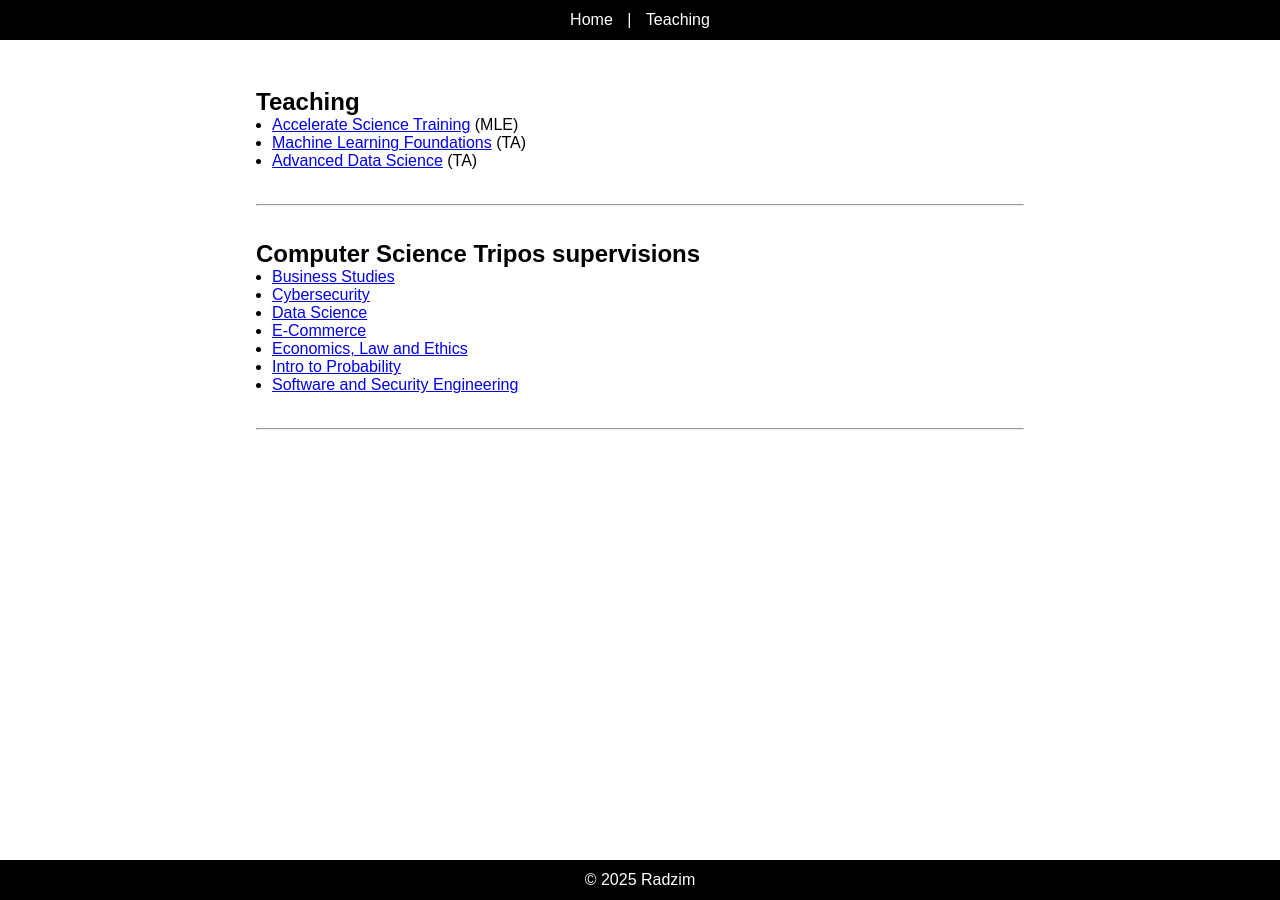
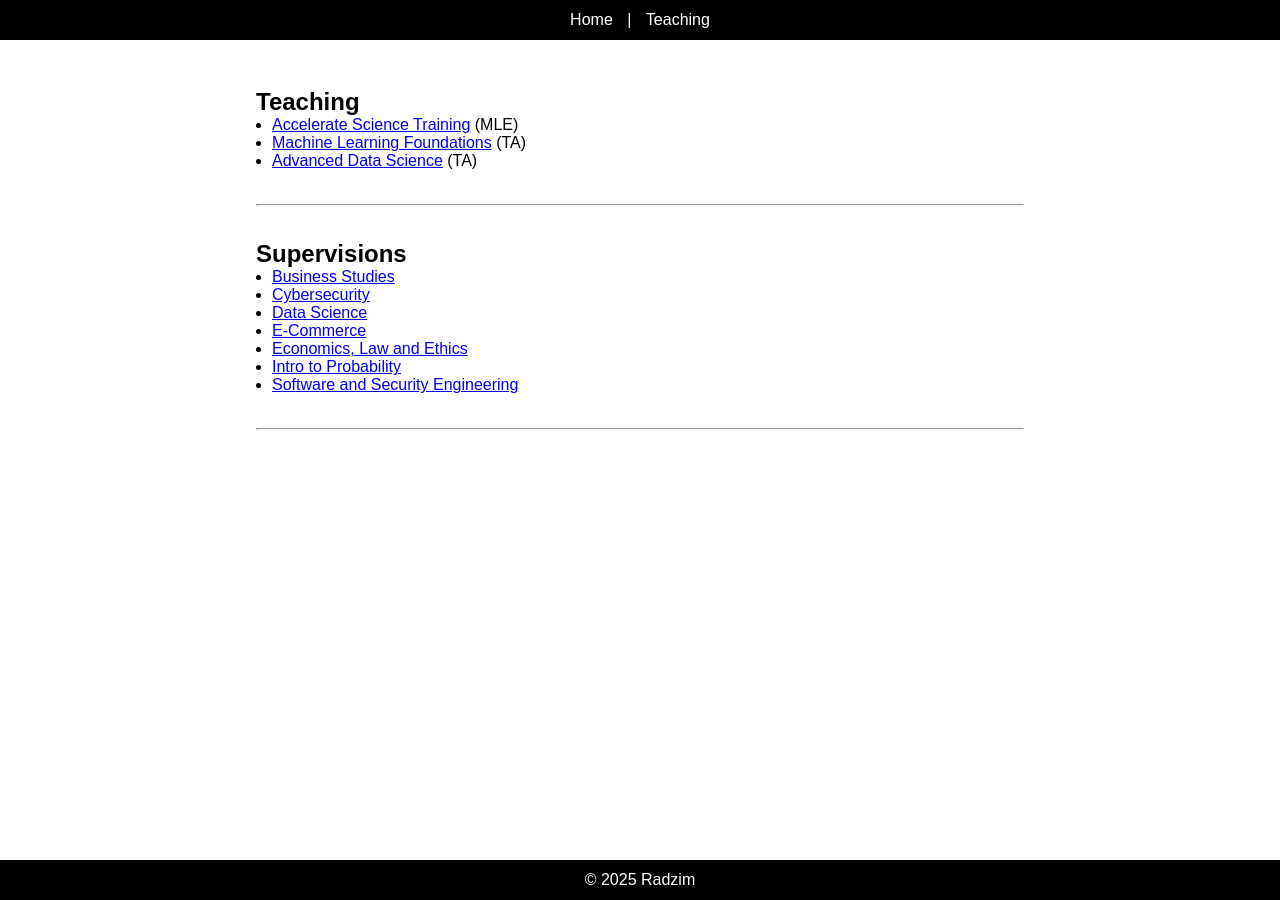
Before and after one commit to Radzim/radzim.github.io, a Jekyll site: the page built from teaching/index.md, in a window 1280 px wide. Built offline with Jekyll 4.4.1, drawn with Linux system fonts in a browser that asks for light colours.

Commit message:
Update index.md

```diff
--- a/teaching/index.md
+++ b/teaching/index.md
@@ -14,7 +14,7 @@ title: Teaching
 
 <br>
 
-## Computer Science Tripos supervisions
+## Supervisions
 - [Business Studies](business-studies)
 - [Cybersecurity](cybersecurity)
 - [Data Science](data-science)
```
